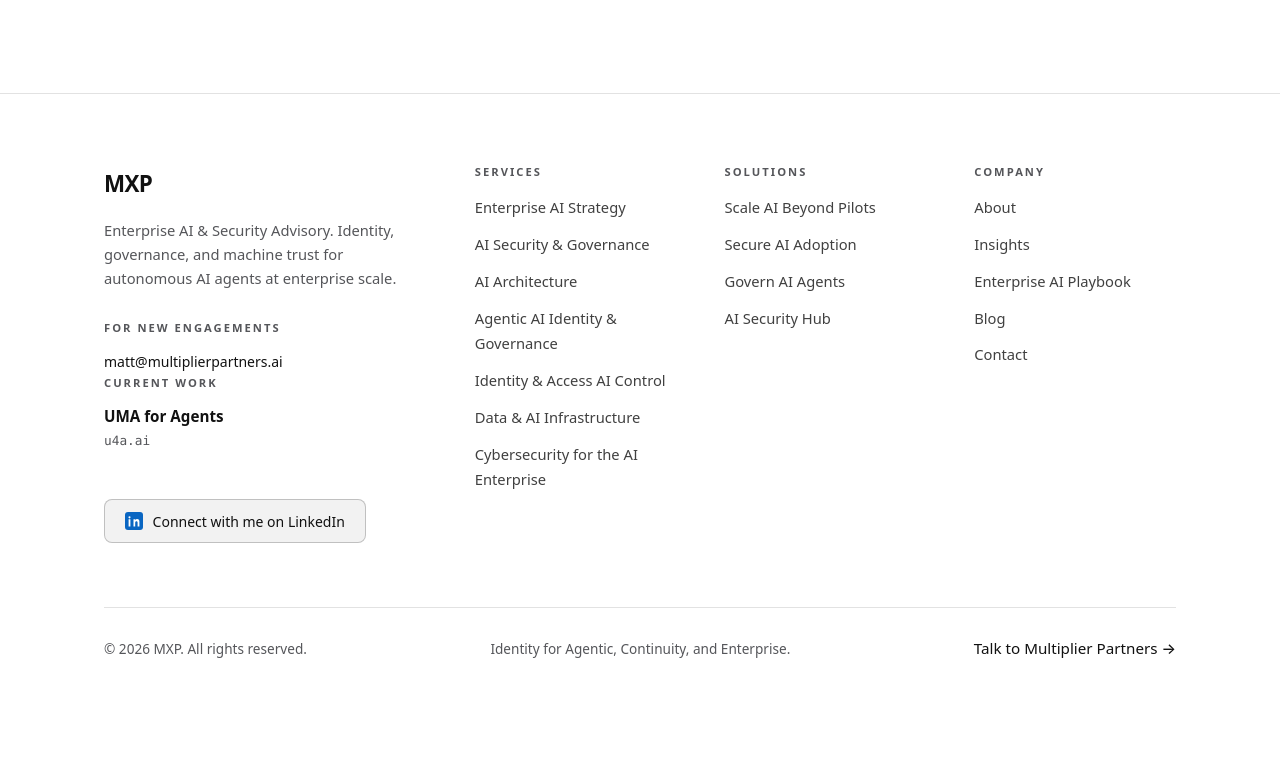
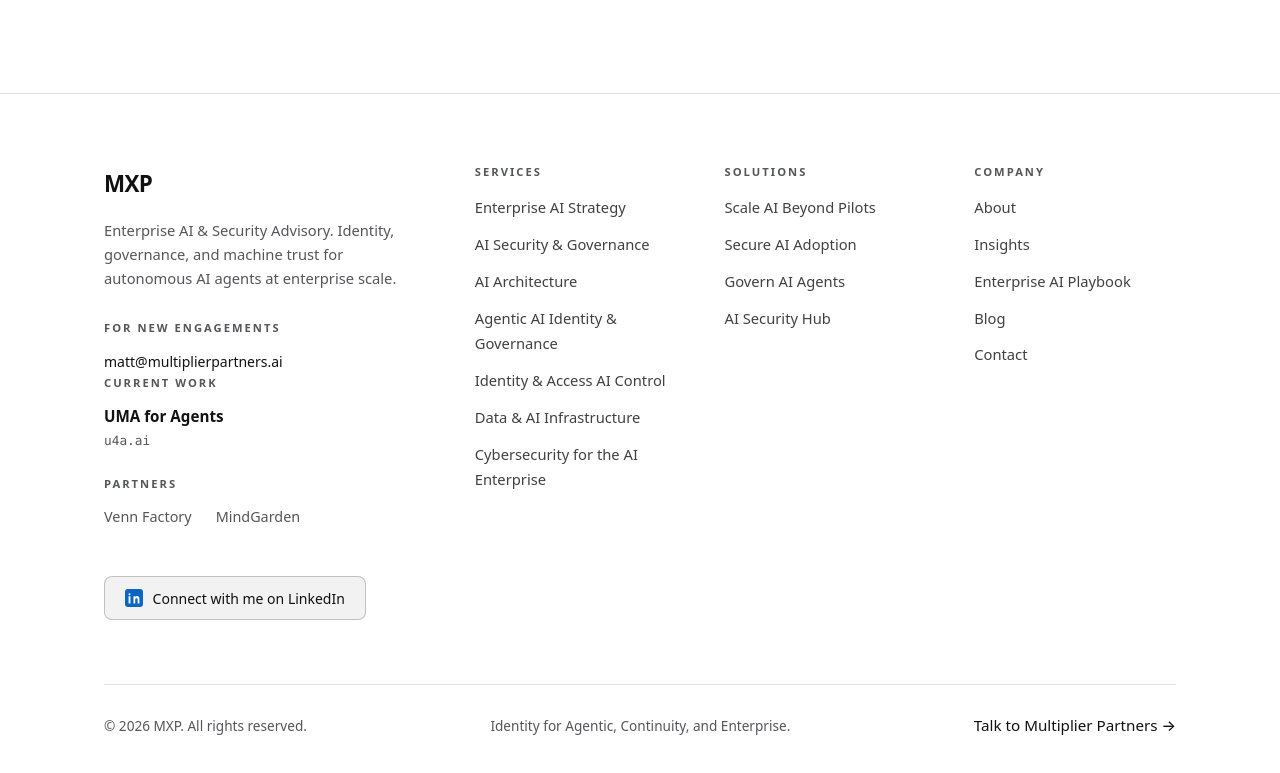
Before and after one commit to MultiplierPartners/mxp_site, a Gatsby site: page / in a window 1280 px wide. Shown: the part 9038-9811 px from the top of the page. Before the commit the page ends 9740 px from the top, so only its background shows below. Built offline with nearby package versions, Linux system fonts and the light colour scheme; Gatsby itself is replaced by a stand-in of ours.

Commit message:
Partners in the footer
Venn Factory and MindGarden, as names and links, matching how the same block
reads on mindgardenai.com. u4a.ai keeps its own line above as the current
work rather than appearing twice.

Block-level for the same reason that line is: an inline row lets the LinkedIn
button that follows flow alongside it.

```diff
--- a/src/components/Footer.js
+++ b/src/components/Footer.js
@@ -1,6 +1,13 @@
 import React from "react";
 import { Link } from "gatsby";
-import { contact, footerColumns, footerBlurb, tagline, u4a } from "../data/site";
+import {
+  contact,
+  footerColumns,
+  footerBlurb,
+  tagline,
+  u4a,
+  partners,
+} from "../data/site";
 
 const isInternal = (to) => to && to.startsWith("/");
 
@@ -29,6 +36,21 @@ const Footer = () => (
             <span className="mxp-footer__project-name">{u4a.name}</span>
             <span className="mxp-footer__project-url">{u4a.label}</span>
           </a>
+
+          {/* Names only — what each of them does is their own site's to say. */}
+          <p className="mxp-footer__label">Partners</p>
+          <div className="mxp-footer__partners">
+            {partners.map((p) => (
+              <a
+                key={p.url}
+                href={p.url}
+                target="_blank"
+                rel="noopener noreferrer"
+              >
+                {p.name}
+              </a>
+            ))}
+          </div>
 
           <a
             className="btn btn--ghost mxp-footer__linkedin"
--- a/src/data/site.js
+++ b/src/data/site.js
@@ -23,6 +23,14 @@ export const u4a = {
     "https://codespaces.new/nickgamb/uma4agents?devcontainer_path=.devcontainer%2Fdevcontainer.json",
   post: "/blog/2026-08-06-let-them-a-developers-guide-to-u4a/",
 };
+
+// The other practices this work is done with. u4a.ai is not here — it has
+// its own line above as the current work, and listing it twice would be the
+// same link twice.
+export const partners = [
+  { name: "Venn Factory", url: "https://www.vennfactory.com" },
+  { name: "MindGarden", url: "https://mindgardenai.com" },
+];
 
 export const ctaLabel = "AI Security Assessment Now";
 export const ctaTo = "/contact/";
--- a/src/style/_mxp.sass
+++ b/src/style/_mxp.sass
@@ -2042,3 +2042,18 @@ img.mxp-nav__mark--light
   transition: color 0.15s ease
   &:hover
     color: $primary
+
+// The partner practices, as plain links. Block-level for the same reason the
+// current-work link above is: an inline row here lets the LinkedIn button
+// that follows flow alongside it.
+.mxp-footer__partners
+  display: flex
+  flex-wrap: wrap
+  gap: 0.4rem 1.5rem
+  margin-bottom: 1.5rem
+  a
+    color: $fg-muted
+    font-size: 0.9rem
+    text-decoration: none
+    &:hover
+      color: $fg
```
